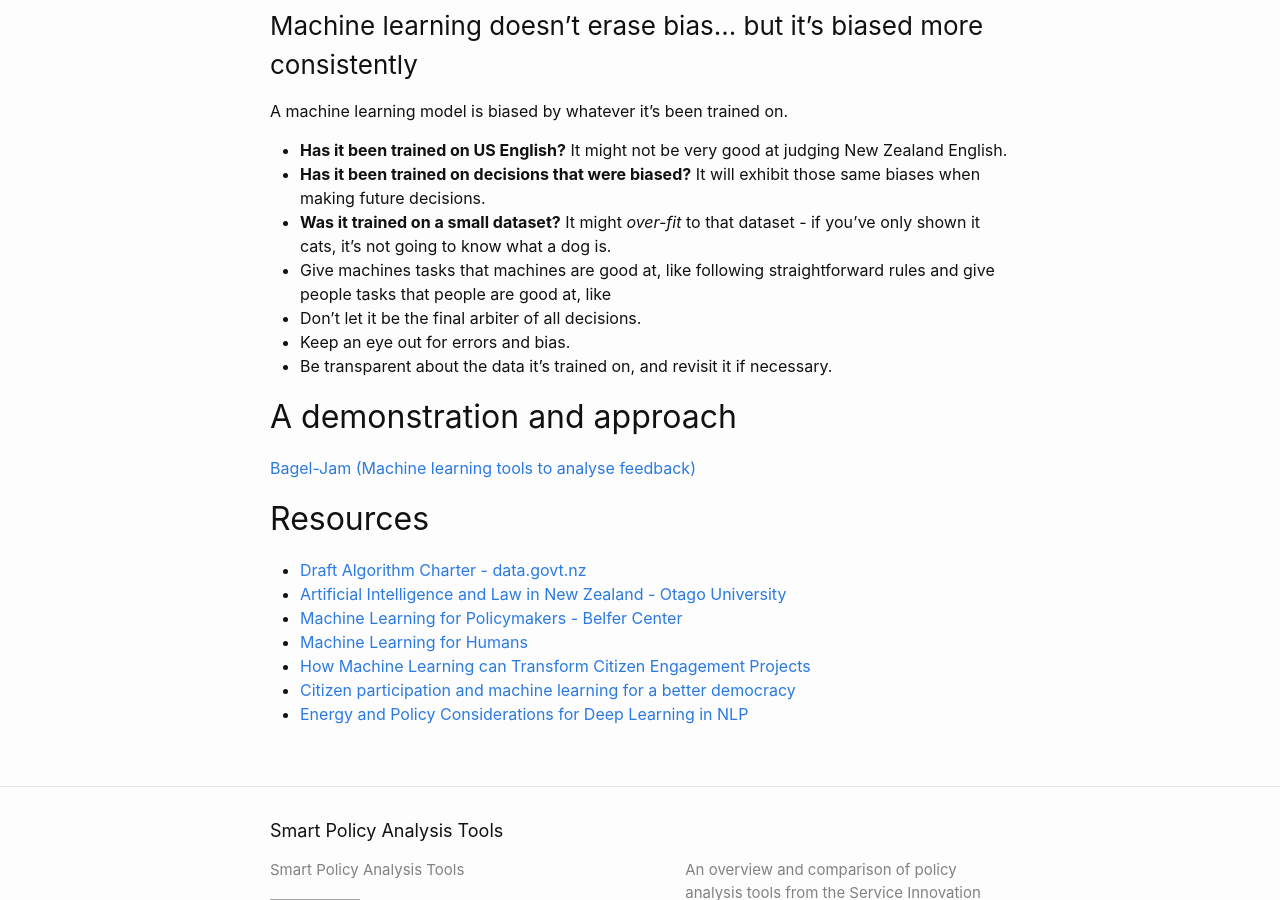
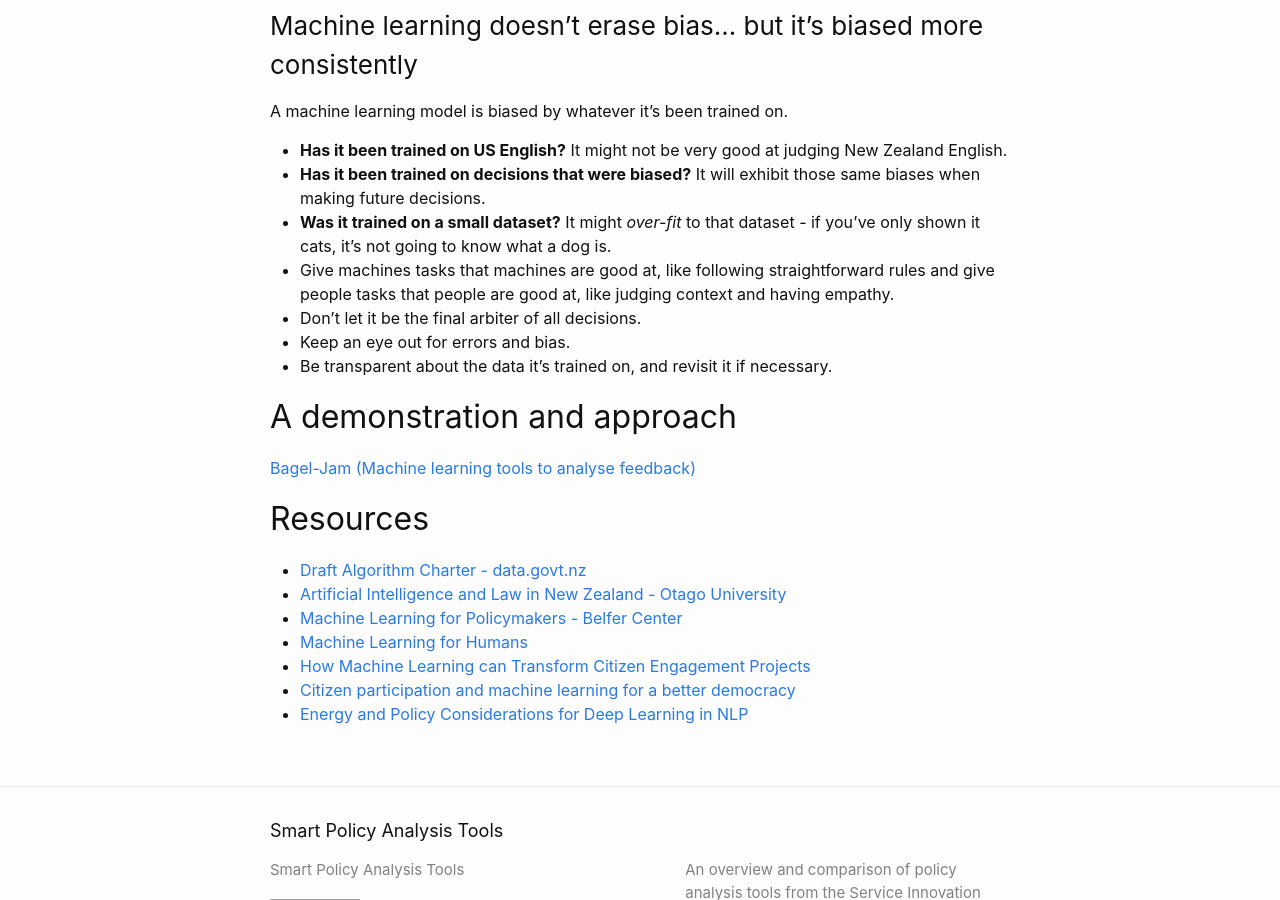
Before and after one commit to ServiceInnovationLab/bagel-box, a Jekyll site: the page built from _posts/2019-11-05-intro-to-machine-learning.md, in a window 1280 px wide and 900 px high, scrolled down 4124 px. Built offline with Jekyll 4.4.1, drawn with Linux system fonts in a browser that asks for light colours; grey boxes are pictures that could not be loaded.

Commit message:
Update 2019-11-05-intro-to-machine-learning.md

```diff
--- a/_posts/2019-11-05-intro-to-machine-learning.md
+++ b/_posts/2019-11-05-intro-to-machine-learning.md
@@ -177,7 +177,7 @@ A machine learning model is biased by whatever it's been trained on.
 - **Was it trained on a small dataset?** It might *over-fit* to that dataset -
   if you've only shown it cats, it's not going to know what a dog is.
 - Give machines tasks that machines are good at, like following straightforward rules
-  and give people tasks that people are good at, like
+  and give people tasks that people are good at, like judging context and having empathy.
 - Don't let it be the final arbiter of all decisions.
 - Keep an eye out for errors and bias.
 - Be transparent about the data it's trained on, and revisit it if necessary.
```
